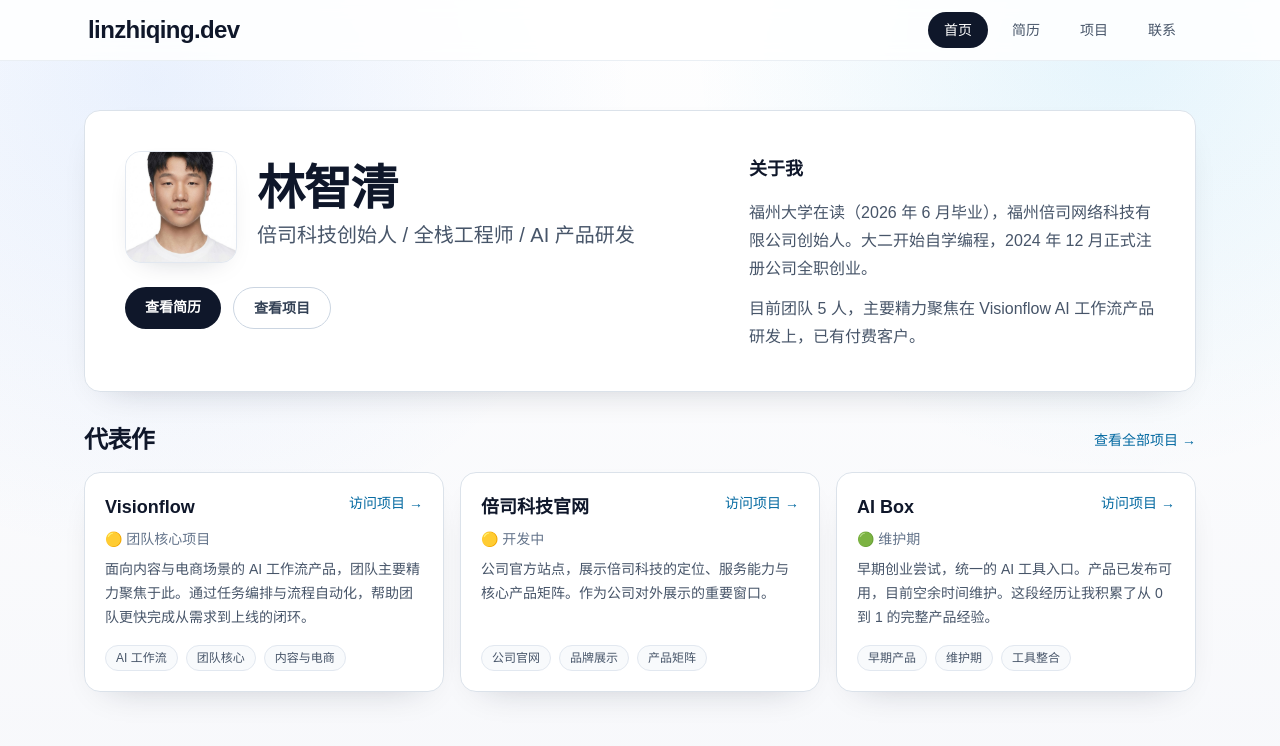
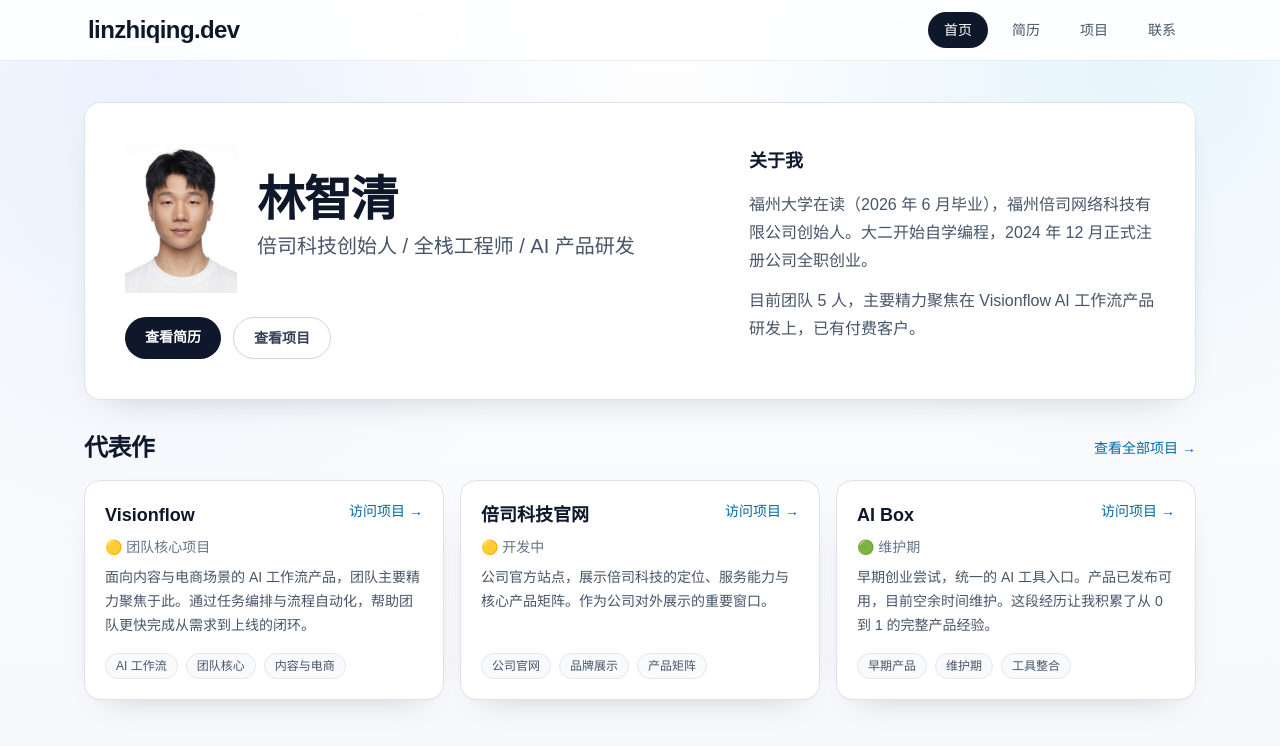
Before and after one commit to xiaolinbenben/linzhiqing.dev, a Next.js app: page / in a window 1280 px wide. Shown: the top 746 px of the page. Built offline with nearby package versions, Linux system fonts and the light colour scheme.

Commit message:
fix: 更新头像组件，调整图片尺寸与样式，提升视觉效果

```diff
--- a/src/app/page.tsx
+++ b/src/app/page.tsx
@@ -15,16 +15,14 @@ export default function HomePage() {
         <div className="grid gap-10 lg:grid-cols-[1.18fr_0.82fr] lg:items-start">
           <div className="space-y-6">
             <div className="flex items-start gap-4 sm:items-center sm:gap-5">
-              <div className="h-20 w-20 shrink-0 overflow-hidden rounded-2xl border border-slate-200 bg-slate-100 shadow-card sm:h-28 sm:w-28 dark:border-slate-700 dark:bg-slate-800">
-                <Image
-                  src="/avatar.png"
-                  alt={`${profile.name} 的头像`}
-                  width={112}
-                  height={112}
-                  className="h-full w-full object-cover"
-                  priority
-                />
-              </div>
+              <Image
+                src="/avatar.png"
+                alt={`${profile.name} 的头像`}
+                width={687}
+                height={1024}
+                className="h-auto w-20 shrink-0 sm:w-28"
+                priority
+              />
               <div className="space-y-1 sm:space-y-2">
                 <h1 className="text-3xl font-bold tracking-tight text-slate-900 sm:text-4xl lg:text-5xl dark:text-white">
                   {profile.name}
```
Also changed, not shown: public/avatar.png.
